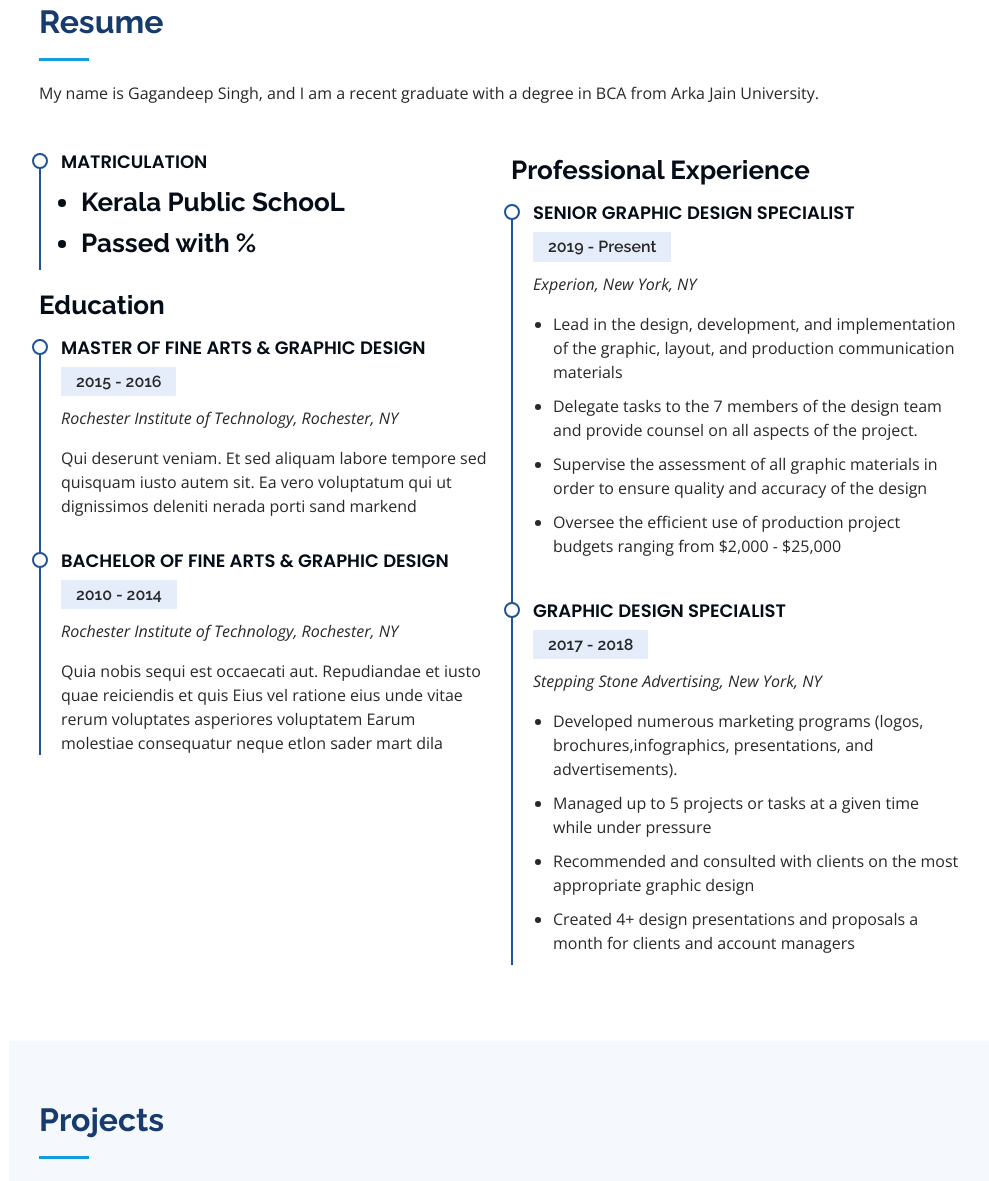
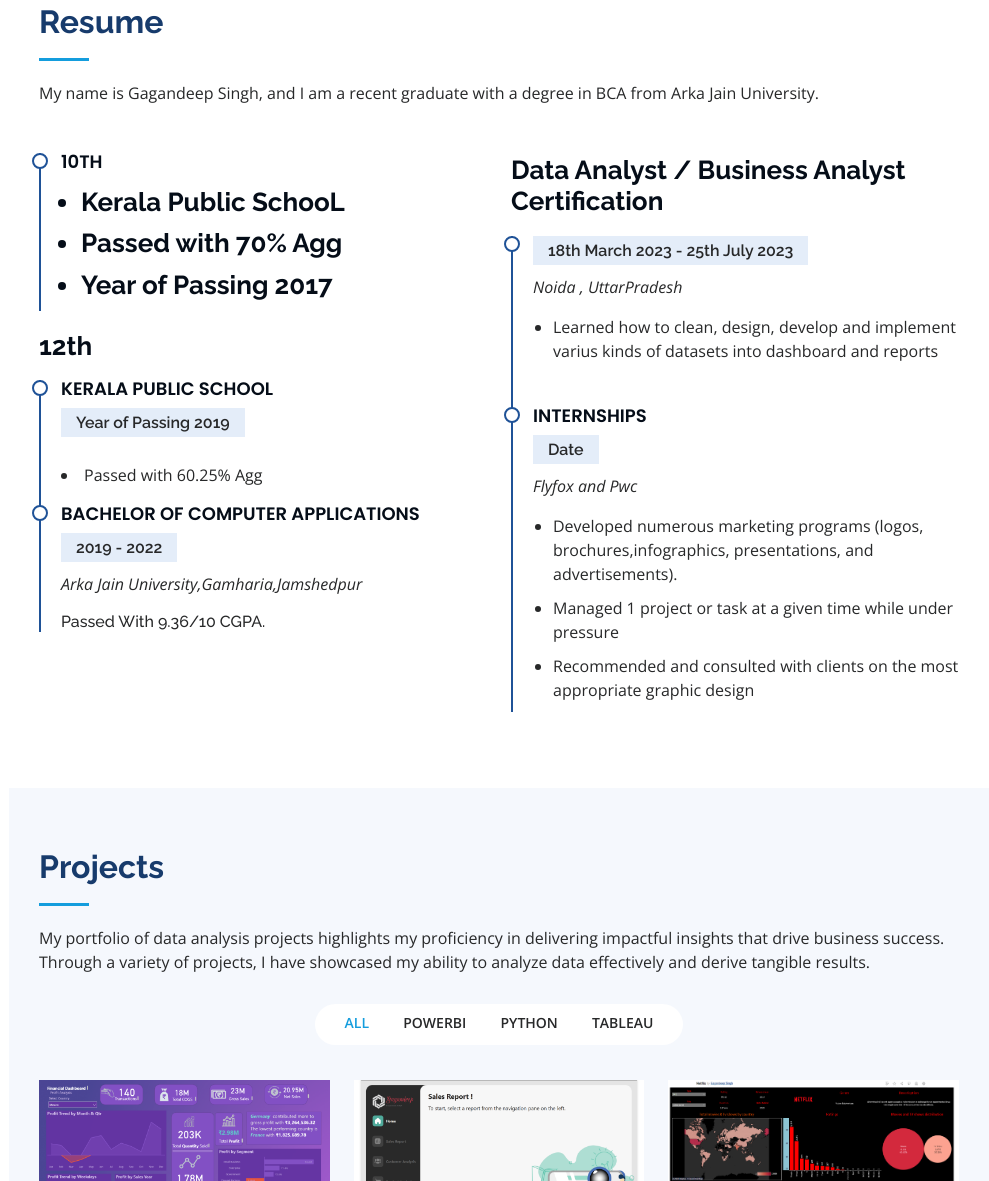
Before and after one commit to Gaganssj3/GagandeepSingh-Portfolio.github.io, a plain HTML site: page index.html in a window 1280 px wide. Shown: the part 2696-3877 px from the top of the page, without its empty margins (291-1280 px from the left). Drawn offline with nearby package versions, Linux system fonts and the light colour scheme.

Commit message:
Update index.html

```diff
--- a/index.html
+++ b/index.html
@@ -271,51 +271,49 @@
           <div class="col-lg-6" data-aos="fade-up">
             <h3 class="resume-title"</h3>
             <div class="resume-item pb-0">
-              <h4>Matriculation</h4>
+              <h4>10th</h4>
               <p><em></em></p>
               <ul>
                 <li>Kerala Public SchooL</li>
-                <li>Passed with %</li>
+                <li>Passed with 70% Agg</li>
+                <li>Year of Passing 2017</li>
+              </ul>
+            </div>
+
+            <h3 class="resume-title">12th</h3>
+            <div class="resume-item">
+              <h4>Kerala Public SchooL</h4>
+              <h5>Year of Passing 2019</h5>
+              <p><em></em></p>
+              <li>Passed with 60.25% Agg</li>
+            </div>
+            <div class="resume-item">
+              <h4>Bachelor of Computer Applications</h4>
+              <h5>2019 - 2022</h5>
+              <p><em>Arka Jain University,Gamharia,Jamshedpur</em></p>
+              <h6>Passed With 9.36/10 CGPA.</h6>
+            </div>
+          </div>
+          <div class="col-lg-6" data-aos="fade-up" data-aos-delay="100">
+            <h3 class="resume-title">Data Analyst / Business Analyst Certification</h3>
+            <div class="resume-item">
+              <h4></h4>
+              <h5>18th March 2023 - 25th July 2023</h5>
+              <p><em>Noida , UttarPradesh </em></p>
+              <ul>
+                <li>Learned how to clean, design, develop and implement varius kinds of datasets into dashboard and reports</li>
 
               </ul>
             </div>
-
-            <h3 class="resume-title">Education</h3>
             <div class="resume-item">
-              <h4>Master of Fine Arts &amp; Graphic Design</h4>
-              <h5>2015 - 2016</h5>
-              <p><em>Rochester Institute of Technology, Rochester, NY</em></p>
-              <p>Qui deserunt veniam. Et sed aliquam labore tempore sed quisquam iusto autem sit. Ea vero voluptatum qui ut dignissimos deleniti nerada porti sand markend</p>
-            </div>
-            <div class="resume-item">
-              <h4>Bachelor of Fine Arts &amp; Graphic Design</h4>
-              <h5>2010 - 2014</h5>
-              <p><em>Rochester Institute of Technology, Rochester, NY</em></p>
-              <p>Quia nobis sequi est occaecati aut. Repudiandae et iusto quae reiciendis et quis Eius vel ratione eius unde vitae rerum voluptates asperiores voluptatem Earum molestiae consequatur neque etlon sader mart dila</p>
-            </div>
-          </div>
-          <div class="col-lg-6" data-aos="fade-up" data-aos-delay="100">
-            <h3 class="resume-title">Professional Experience</h3>
-            <div class="resume-item">
-              <h4>Senior graphic design specialist</h4>
-              <h5>2019 - Present</h5>
-              <p><em>Experion, New York, NY </em></p>
-              <ul>
-                <li>Lead in the design, development, and implementation of the graphic, layout, and production communication materials</li>
-                <li>Delegate tasks to the 7 members of the design team and provide counsel on all aspects of the project. </li>
-                <li>Supervise the assessment of all graphic materials in order to ensure quality and accuracy of the design</li>
-                <li>Oversee the efficient use of production project budgets ranging from $2,000 - $25,000</li>
-              </ul>
-            </div>
-            <div class="resume-item">
-              <h4>Graphic design specialist</h4>
-              <h5>2017 - 2018</h5>
-              <p><em>Stepping Stone Advertising, New York, NY</em></p>
+              <h4>Internships</h4>
+              <h5>Date</h5>
+              <p><em>Flyfox and Pwc</em></p>
               <ul>
                 <li>Developed numerous marketing programs (logos, brochures,infographics, presentations, and advertisements).</li>
-                <li>Managed up to 5 projects or tasks at a given time while under pressure</li>
+                <li>Managed 1 project or task at a given time while under pressure</li>
                 <li>Recommended and consulted with clients on the most appropriate graphic design</li>
-                <li>Created 4+ design presentations and proposals a month for clients and account managers</li>
+
               </ul>
             </div>
           </div>
```
